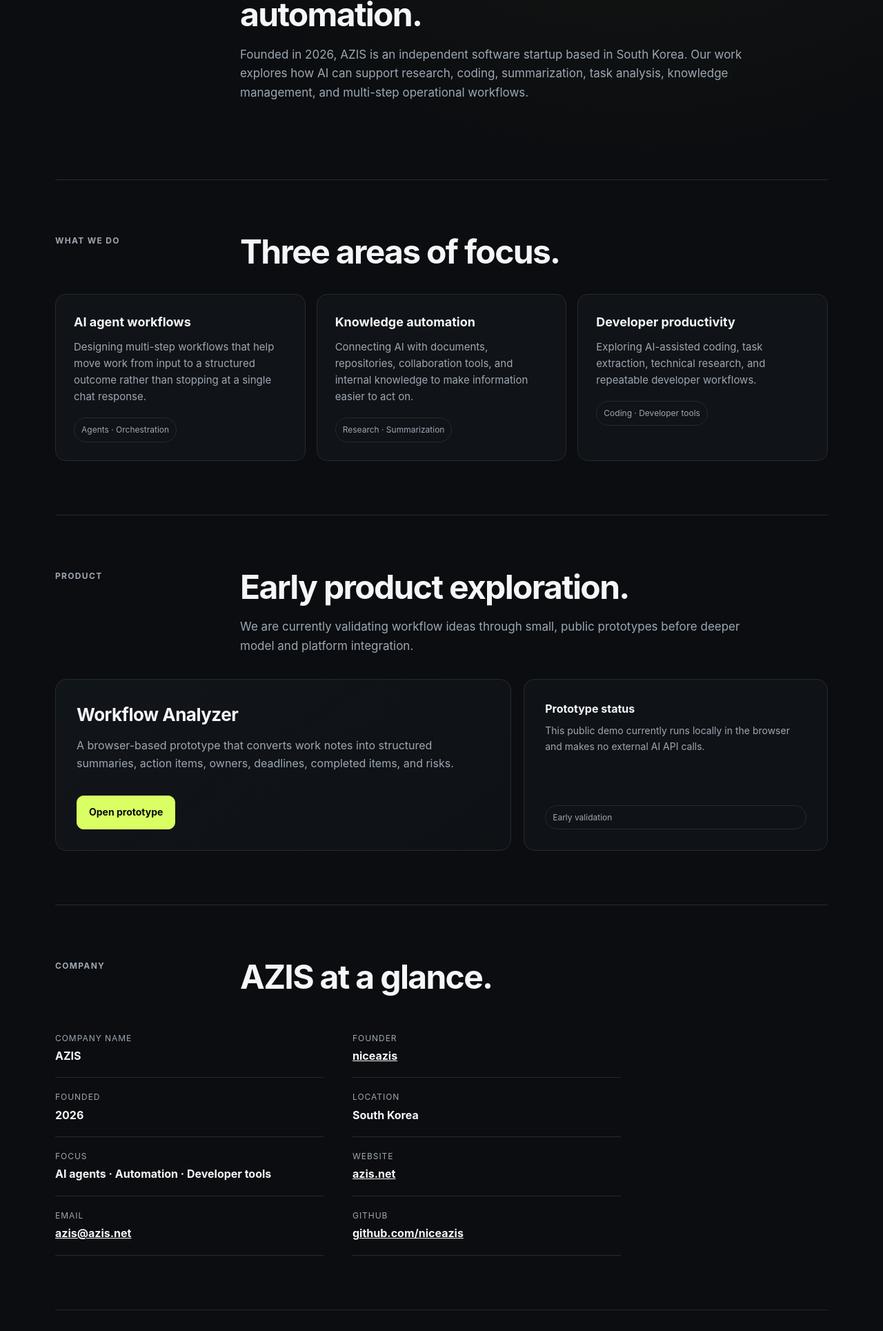
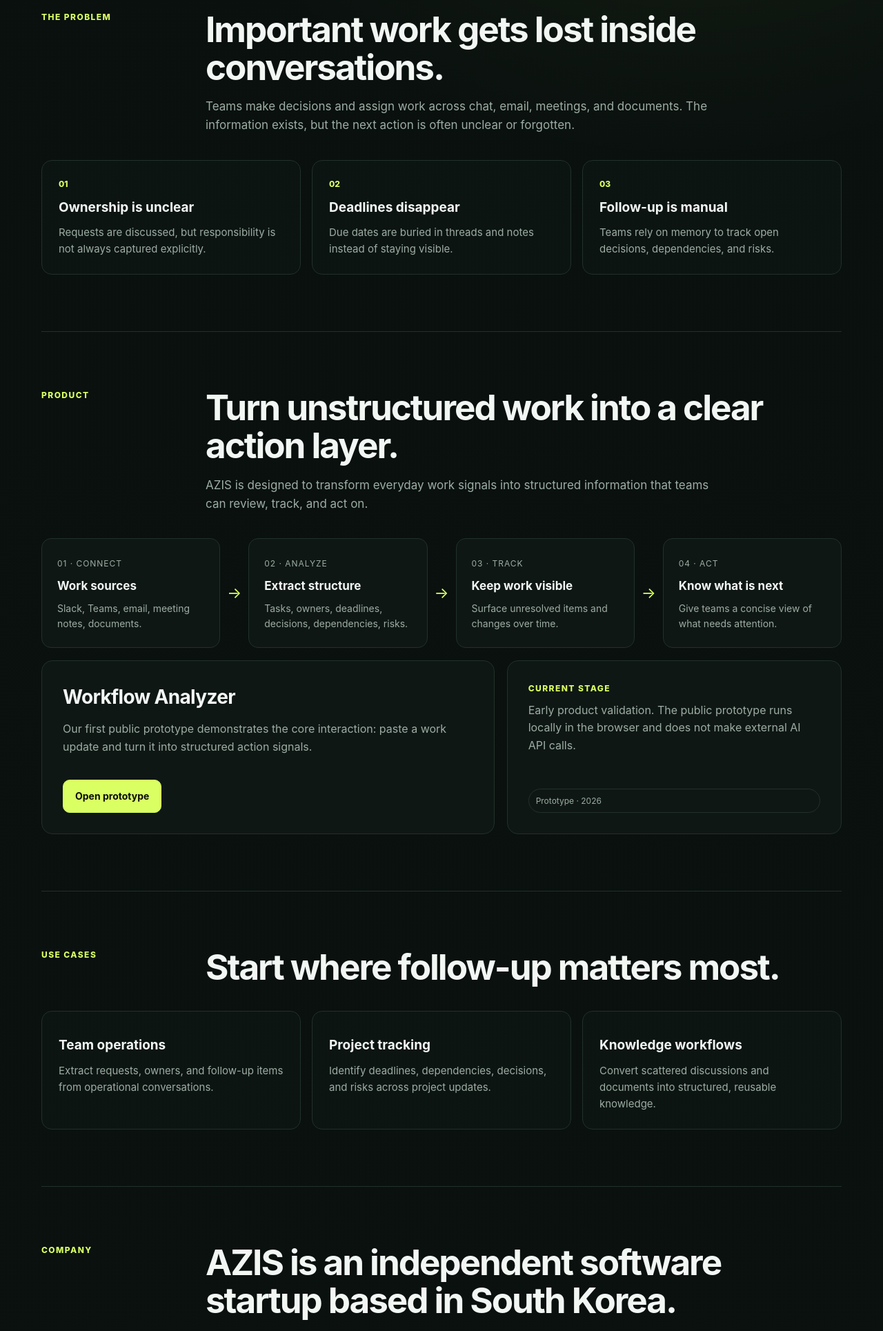
Before and after one commit to niceazis/azis-web, a plain HTML site: page public/index.html in a window 1280 px wide. Shown: the part 871-2800 px from the top of the page at 69% size. Drawn offline with Linux system fonts and the light colour scheme.

Commit message:
feat: refocus homepage on workflow intelligence product

```diff
--- a/public/index.html
+++ b/public/index.html
@@ -3,282 +3,33 @@
 <head>
   <meta charset="utf-8" />
   <meta name="viewport" content="width=device-width, initial-scale=1" />
-  <title>AZIS — AI Software & Automation</title>
-  <meta name="description" content="AZIS is a South Korea-based software startup building practical AI agents, workflow automation, and developer productivity tools." />
-  <meta property="og:title" content="AZIS — AI Software & Automation" />
-  <meta property="og:description" content="Practical AI agents, workflow automation, and developer tools." />
+  <title>AZIS — Turn work conversations into action</title>
+  <meta name="description" content="AZIS turns messages, emails, meeting notes, and documents into structured tasks, owners, deadlines, decisions, and risks." />
+  <meta property="og:title" content="AZIS — Turn work conversations into action" />
+  <meta property="og:description" content="From scattered work conversations to clear next actions." />
   <meta property="og:type" content="website" />
   <meta property="og:url" content="https://azis.net/" />
   <style>
-    :root {
-      --bg:#0b0d10;
-      --panel:#12161b;
-      --panel-soft:#0f1318;
-      --text:#f4f6f8;
-      --muted:#9da7b3;
-      --line:#242b33;
-      --accent:#d9ff63;
-      --max:1120px;
-    }
-
-    *{box-sizing:border-box}
-    html{scroll-behavior:smooth}
-    body{
-      margin:0;
-      font-family:Inter,ui-sans-serif,system-ui,-apple-system,BlinkMacSystemFont,"Segoe UI",sans-serif;
-      background:
-        radial-gradient(circle at 72% 8%,rgba(217,255,99,.08),transparent 28%),
-        var(--bg);
-      color:var(--text);
-      line-height:1.6;
-    }
-
-    a{color:inherit}
-    .wrap{width:min(calc(100% - 40px),var(--max));margin:0 auto}
-
-    nav{
-      min-height:78px;
-      display:flex;
-      align-items:center;
-      justify-content:space-between;
-      border-bottom:1px solid var(--line);
-    }
-
-    .brand{
-      font-weight:850;
-      letter-spacing:.16em;
-      text-decoration:none;
-    }
-
-    .nav-links{
-      display:flex;
-      gap:24px;
-      font-size:14px;
-      color:var(--muted);
-    }
-
-    .nav-links a{text-decoration:none}
-    .nav-links a:hover{color:var(--text)}
-
-    .hero{
-      padding:112px 0 94px;
-      max-width:920px;
-    }
-
-    .eyebrow{
-      color:var(--accent);
-      font-size:13px;
-      font-weight:800;
-      letter-spacing:.13em;
-      text-transform:uppercase;
-      margin-bottom:18px;
-    }
-
-    h1{
-      margin:0;
-      font-size:clamp(50px,8vw,94px);
-      line-height:.98;
-      letter-spacing:-.05em;
-      max-width:980px;
-    }
-
-    .lead{
-      margin:30px 0 0;
-      max-width:760px;
-      color:var(--muted);
-      font-size:clamp(18px,2.4vw,24px);
-    }
-
-    .cta-row{
-      display:flex;
-      flex-wrap:wrap;
-      gap:12px;
-      margin-top:34px;
-    }
-
-    .button{
-      display:inline-block;
-      padding:12px 17px;
-      border:1px solid var(--line);
-      border-radius:10px;
-      text-decoration:none;
-      font-weight:700;
-      font-size:14px;
-      background:transparent;
-    }
-
-    .button.primary{
-      color:#090b0e;
-      background:var(--accent);
-      border-color:var(--accent);
-    }
-
-    section{
-      padding:78px 0;
-      border-top:1px solid var(--line);
-    }
-
-    .section-head{
-      display:grid;
-      grid-template-columns:220px 1fr;
-      gap:48px;
-      margin-bottom:34px;
-    }
-
-    .kicker{
-      color:var(--muted);
-      font-size:12px;
-      font-weight:750;
-      letter-spacing:.11em;
-      text-transform:uppercase;
-    }
-
-    h2{
-      margin:0;
-      font-size:clamp(30px,4vw,48px);
-      line-height:1.1;
-      letter-spacing:-.035em;
-    }
-
-    .section-copy{
-      margin:18px 0 0;
-      color:var(--muted);
-      max-width:760px;
-      font-size:17px;
-    }
-
-    .grid{
-      display:grid;
-      grid-template-columns:repeat(3,1fr);
-      gap:16px;
-    }
-
-    .card{
-      padding:26px;
-      border:1px solid var(--line);
-      background:rgba(18,22,27,.72);
-      border-radius:15px;
-    }
-
-    .card h3{
-      margin:0 0 10px;
-      font-size:18px;
-    }
-
-    .card p{
-      margin:0;
-      color:var(--muted);
-      font-size:15px;
-    }
-
-    .pill{
-      display:inline-block;
-      margin-top:18px;
-      padding:7px 10px;
-      border:1px solid var(--line);
-      border-radius:999px;
-      color:var(--muted);
-      font-size:12px;
-    }
-
-    .product{
-      display:grid;
-      grid-template-columns:1.2fr .8fr;
-      gap:18px;
-    }
-
-    .product-main{
-      padding:30px;
-      border:1px solid var(--line);
-      background:linear-gradient(145deg,rgba(18,22,27,.88),rgba(15,19,24,.72));
-      border-radius:16px;
-    }
-
-    .product-main h3{
-      margin:0 0 12px;
-      font-size:26px;
-      letter-spacing:-.02em;
-    }
-
-    .product-main p{
-      margin:0;
-      color:var(--muted);
-      max-width:680px;
-    }
-
-    .product-side{
-      display:flex;
-      flex-direction:column;
-      justify-content:space-between;
-      padding:30px;
-      border:1px solid var(--line);
-      border-radius:16px;
-      background:var(--panel-soft);
-    }
-
-    .product-side strong{font-size:16px}
-    .product-side p{color:var(--muted);margin:8px 0 0;font-size:14px}
-
-    .facts{
-      display:grid;
-      grid-template-columns:repeat(2,1fr);
-      gap:0 42px;
-      max-width:820px;
-    }
-
-    .fact{
-      padding:18px 0;
-      border-bottom:1px solid var(--line);
-    }
-
-    .label{
-      display:block;
-      margin-bottom:4px;
-      color:var(--muted);
-      font-size:12px;
-      text-transform:uppercase;
-      letter-spacing:.08em;
-    }
-
-    .contact-box{
-      padding:30px;
-      border:1px solid var(--line);
-      border-radius:16px;
-      background:rgba(18,22,27,.72);
-      display:flex;
-      justify-content:space-between;
-      gap:20px;
-      align-items:center;
-    }
-
-    .contact-box p{
-      margin:4px 0 0;
-      color:var(--muted);
-    }
-
-    footer{
-      padding:34px 0 48px;
-      color:var(--muted);
-      font-size:13px;
-      border-top:1px solid var(--line);
-    }
-
-    .footer-row{
-      display:flex;
-      justify-content:space-between;
-      flex-wrap:wrap;
-      gap:20px;
-    }
-
-    @media(max-width:820px){
-      .nav-links{display:none}
-      .hero{padding:82px 0 68px}
-      .section-head,.product{grid-template-columns:1fr}
-      .grid{grid-template-columns:1fr}
-      .facts{grid-template-columns:1fr}
-      .contact-box{align-items:flex-start;flex-direction:column}
-      section{padding:60px 0}
-    }
+    :root{--bg:#09100e;--panel:#0f1714;--panel-2:#121d19;--text:#f2f7f4;--muted:#9cada4;--line:#223029;--accent:#d9ff63;--accent-soft:rgba(217,255,99,.10);--max:1160px}
+    *{box-sizing:border-box}html{scroll-behavior:smooth}
+    body{margin:0;font-family:Inter,ui-sans-serif,system-ui,-apple-system,BlinkMacSystemFont,"Segoe UI",sans-serif;background:radial-gradient(circle at 78% 7%,rgba(217,255,99,.10),transparent 24%),linear-gradient(180deg,#09100e 0%,#0a110f 100%);color:var(--text);line-height:1.6}
+    a{color:inherit}.wrap{width:min(calc(100% - 40px),var(--max));margin:0 auto}
+    nav{min-height:78px;display:flex;align-items:center;justify-content:space-between;border-bottom:1px solid var(--line);position:sticky;top:0;background:rgba(9,16,14,.86);backdrop-filter:blur(14px);z-index:5}
+    .brand{font-weight:900;letter-spacing:.16em;text-decoration:none}.nav-links{display:flex;gap:24px;color:var(--muted);font-size:14px}.nav-links a{text-decoration:none}.nav-links a:hover{color:var(--text)}
+    .hero{padding:116px 0 94px;display:grid;grid-template-columns:1.12fr .88fr;gap:56px;align-items:center}.eyebrow,.kicker{color:var(--accent);font-size:12px;font-weight:800;letter-spacing:.12em;text-transform:uppercase}
+    h1{margin:16px 0 22px;font-size:clamp(50px,7.5vw,90px);line-height:.98;letter-spacing:-.055em}.lead{margin:0;color:var(--muted);font-size:clamp(18px,2.2vw,23px);max-width:760px}
+    .cta-row{display:flex;flex-wrap:wrap;gap:12px;margin-top:34px}.button{display:inline-block;padding:12px 17px;border:1px solid var(--line);border-radius:10px;text-decoration:none;font-weight:750;font-size:14px}.button.primary{background:var(--accent);border-color:var(--accent);color:#0a0d0b}.button:hover{transform:translateY(-1px)}
+    .hero-card{border:1px solid var(--line);border-radius:18px;background:linear-gradient(160deg,var(--panel-2),var(--panel));padding:22px;box-shadow:0 24px 80px rgba(0,0,0,.28)}.hero-card .source{color:var(--muted);font-size:13px;margin-bottom:16px}
+    .msg{padding:12px 14px;border:1px solid var(--line);border-radius:10px;background:#0b1310;margin-bottom:10px;font-size:14px}.arrow{color:var(--accent);font-size:20px;margin:14px 0}.signal-grid{display:grid;grid-template-columns:1fr 1fr;gap:10px}.signal{padding:12px;border:1px solid var(--line);border-radius:10px;background:var(--accent-soft)}.signal span{display:block;color:var(--muted);font-size:11px;text-transform:uppercase;letter-spacing:.08em}.signal strong{font-size:14px}
+    section{padding:82px 0;border-top:1px solid var(--line)}.section-head{display:grid;grid-template-columns:190px 1fr;gap:48px;margin-bottom:36px}.section-head h2{margin:0;font-size:clamp(32px,4vw,52px);line-height:1.08;letter-spacing:-.04em}.section-copy{margin:16px 0 0;color:var(--muted);font-size:17px;max-width:760px}
+    .problem-grid,.use-grid{display:grid;grid-template-columns:repeat(3,1fr);gap:16px}.card{padding:24px;border:1px solid var(--line);border-radius:15px;background:rgba(15,23,20,.72)}.card .num{color:var(--accent);font-size:12px;font-weight:800}.card h3{margin:10px 0 9px;font-size:19px}.card p{margin:0;color:var(--muted);font-size:15px}
+    .flow{display:grid;grid-template-columns:1fr auto 1fr auto 1fr auto 1fr;align-items:stretch;gap:10px}.flow-step{padding:22px;border:1px solid var(--line);border-radius:14px;background:var(--panel)}.flow-step span{color:var(--muted);font-size:12px;text-transform:uppercase;letter-spacing:.08em}.flow-step strong{display:block;margin-top:7px;font-size:17px}.flow-step p{margin:8px 0 0;color:var(--muted);font-size:14px}.flow-arrow{display:flex;align-items:center;color:var(--accent);font-size:22px}
+    .product{display:grid;grid-template-columns:1.15fr .85fr;gap:18px}.product-main,.product-side{padding:30px;border:1px solid var(--line);border-radius:16px;background:var(--panel)}.product-main h3{font-size:28px;margin:0 0 12px;letter-spacing:-.025em}.product-main p,.product-side p{color:var(--muted);margin:0}.product-side{display:flex;flex-direction:column;justify-content:space-between}.status{display:inline-block;margin-top:22px;padding:7px 10px;border:1px solid var(--line);border-radius:999px;color:var(--muted);font-size:12px}
+    .facts{display:grid;grid-template-columns:repeat(2,1fr);gap:0 42px;max-width:850px}.fact{padding:18px 0;border-bottom:1px solid var(--line)}.label{display:block;color:var(--muted);font-size:12px;text-transform:uppercase;letter-spacing:.08em;margin-bottom:5px}
+    .contact-box{display:flex;align-items:center;justify-content:space-between;gap:20px;padding:30px;border:1px solid var(--line);border-radius:16px;background:var(--panel)}.contact-box h2{margin:6px 0 0;font-size:32px}.contact-box p{margin:4px 0 0;color:var(--muted)}
+    footer{padding:34px 0 48px;color:var(--muted);font-size:13px;border-top:1px solid var(--line)}.footer-row{display:flex;justify-content:space-between;gap:20px;flex-wrap:wrap}
+    @media(max-width:900px){.hero{grid-template-columns:1fr}.section-head{grid-template-columns:1fr}.problem-grid,.use-grid{grid-template-columns:1fr}.flow{grid-template-columns:1fr}.flow-arrow{transform:rotate(90deg);justify-content:center}.product{grid-template-columns:1fr}.facts{grid-template-columns:1fr}}
+    @media(max-width:680px){.nav-links{display:none}.hero{padding:82px 0 66px}.signal-grid{grid-template-columns:1fr}section{padding:60px 0}.contact-box{align-items:flex-start;flex-direction:column}}
   </style>
 </head>
 <body>
@@ -286,164 +37,52 @@
     <nav>
       <a class="brand" href="/">AZIS</a>
       <div class="nav-links" aria-label="Primary navigation">
-        <a href="#about">About</a>
-        <a href="#work">What we do</a>
-        <a href="#product">Product</a>
-        <a href="#company">Company</a>
-        <a href="#contact">Contact</a>
+        <a href="#problem">Problem</a><a href="#product">Product</a><a href="#use-cases">Use cases</a><a href="#company">Company</a><a href="#contact">Contact</a>
       </div>
     </nav>
-
     <main>
       <header class="hero">
-        <div class="eyebrow">Independent software startup · South Korea</div>
-        <h1>Building useful AI for real work.</h1>
-        <p class="lead">
-          AZIS develops practical AI agents, workflow automation, and developer productivity tools.
-          We focus on turning repetitive knowledge work into clear, reliable, multi-step workflows.
-        </p>
-        <div class="cta-row">
-          <a class="button primary" href="#about">About AZIS</a>
-          <a class="button" href="/demo/">View prototype</a>
-          <a class="button" href="mailto:azis@azis.net">azis@azis.net</a>
+        <div>
+          <div class="eyebrow">Work intelligence for teams</div>
+          <h1>From work conversations to actions.</h1>
+          <p class="lead">AZIS turns messages, emails, meeting notes, and documents into structured tasks, owners, deadlines, decisions, and risks.</p>
+          <div class="cta-row"><a class="button primary" href="/demo/">Try the prototype</a><a class="button" href="#product">See how it works</a></div>
         </div>
+        <aside class="hero-card" aria-label="Example workflow extraction">
+          <div class="source">Example input</div>
+          <div class="msg">Sarah will approve the final design by Friday.</div><div class="msg">Minho needs to update pricing after approval.</div><div class="msg">Launch may slip if approval is delayed.</div>
+          <div class="arrow">↓</div>
+          <div class="signal-grid"><div class="signal"><span>Task</span><strong>Update pricing</strong></div><div class="signal"><span>Owner</span><strong>Minho</strong></div><div class="signal"><span>Deadline</span><strong>Friday</strong></div><div class="signal"><span>Risk</span><strong>Launch delay</strong></div></div>
+        </aside>
       </header>
-
-      <section id="about">
-        <div class="section-head">
-          <div class="kicker">About</div>
-          <div>
-            <h2>Software built around practical automation.</h2>
-            <p class="section-copy">
-              Founded in 2026, AZIS is an independent software startup based in South Korea.
-              Our work explores how AI can support research, coding, summarization, task analysis,
-              knowledge management, and multi-step operational workflows.
-            </p>
-          </div>
+      <section id="problem">
+        <div class="section-head"><div class="kicker">The problem</div><div><h2>Important work gets lost inside conversations.</h2><p class="section-copy">Teams make decisions and assign work across chat, email, meetings, and documents. The information exists, but the next action is often unclear or forgotten.</p></div></div>
+        <div class="problem-grid"><article class="card"><div class="num">01</div><h3>Ownership is unclear</h3><p>Requests are discussed, but responsibility is not always captured explicitly.</p></article><article class="card"><div class="num">02</div><h3>Deadlines disappear</h3><p>Due dates are buried in threads and notes instead of staying visible.</p></article><article class="card"><div class="num">03</div><h3>Follow-up is manual</h3><p>Teams rely on memory to track open decisions, dependencies, and risks.</p></article></div>
+      </section>
+      <section id="product">
+        <div class="section-head"><div class="kicker">Product</div><div><h2>Turn unstructured work into a clear action layer.</h2><p class="section-copy">AZIS is designed to transform everyday work signals into structured information that teams can review, track, and act on.</p></div></div>
+        <div class="flow">
+          <div class="flow-step"><span>01 · Connect</span><strong>Work sources</strong><p>Slack, Teams, email, meeting notes, documents.</p></div><div class="flow-arrow">→</div>
+          <div class="flow-step"><span>02 · Analyze</span><strong>Extract structure</strong><p>Tasks, owners, deadlines, decisions, dependencies, risks.</p></div><div class="flow-arrow">→</div>
+          <div class="flow-step"><span>03 · Track</span><strong>Keep work visible</strong><p>Surface unresolved items and changes over time.</p></div><div class="flow-arrow">→</div>
+          <div class="flow-step"><span>04 · Act</span><strong>Know what is next</strong><p>Give teams a concise view of what needs attention.</p></div>
+        </div>
+        <div class="product" style="margin-top:18px">
+          <div class="product-main"><h3>Workflow Analyzer</h3><p>Our first public prototype demonstrates the core interaction: paste a work update and turn it into structured action signals.</p><div class="cta-row"><a class="button primary" href="/demo/">Open prototype</a></div></div>
+          <div class="product-side"><div><div class="kicker">Current stage</div><p style="margin-top:10px">Early product validation. The public prototype runs locally in the browser and does not make external AI API calls.</p></div><span class="status">Prototype · 2026</span></div>
         </div>
       </section>
-
-      <section id="work">
-        <div class="section-head">
-          <div class="kicker">What we do</div>
-          <div>
-            <h2>Three areas of focus.</h2>
-          </div>
-        </div>
-
-        <div class="grid">
-          <article class="card">
-            <h3>AI agent workflows</h3>
-            <p>Designing multi-step workflows that help move work from input to a structured outcome rather than stopping at a single chat response.</p>
-            <span class="pill">Agents · Orchestration</span>
-          </article>
-          <article class="card">
-            <h3>Knowledge automation</h3>
-            <p>Connecting AI with documents, repositories, collaboration tools, and internal knowledge to make information easier to act on.</p>
-            <span class="pill">Research · Summarization</span>
-          </article>
-          <article class="card">
-            <h3>Developer productivity</h3>
-            <p>Exploring AI-assisted coding, task extraction, technical research, and repeatable developer workflows.</p>
-            <span class="pill">Coding · Developer tools</span>
-          </article>
-        </div>
+      <section id="use-cases">
+        <div class="section-head"><div class="kicker">Use cases</div><div><h2>Start where follow-up matters most.</h2></div></div>
+        <div class="use-grid"><article class="card"><h3>Team operations</h3><p>Extract requests, owners, and follow-up items from operational conversations.</p></article><article class="card"><h3>Project tracking</h3><p>Identify deadlines, dependencies, decisions, and risks across project updates.</p></article><article class="card"><h3>Knowledge workflows</h3><p>Convert scattered discussions and documents into structured, reusable knowledge.</p></article></div>
       </section>
-
-      <section id="product">
-        <div class="section-head">
-          <div class="kicker">Product</div>
-          <div>
-            <h2>Early product exploration.</h2>
-            <p class="section-copy">
-              We are currently validating workflow ideas through small, public prototypes before deeper model and platform integration.
-            </p>
-          </div>
-        </div>
-
-        <div class="product">
-          <div class="product-main">
-            <h3>Workflow Analyzer</h3>
-            <p>
-              A browser-based prototype that converts work notes into structured summaries,
-              action items, owners, deadlines, completed items, and risks.
-            </p>
-            <div class="cta-row">
-              <a class="button primary" href="/demo/">Open prototype</a>
-            </div>
-          </div>
-          <div class="product-side">
-            <div>
-              <strong>Prototype status</strong>
-              <p>This public demo currently runs locally in the browser and makes no external AI API calls.</p>
-            </div>
-            <span class="pill">Early validation</span>
-          </div>
-        </div>
+      <section id="company">
+        <div class="section-head"><div class="kicker">Company</div><div><h2>AZIS is an independent software startup based in South Korea.</h2><p class="section-copy">Founded in 2026, we are building practical software around AI-assisted work automation and structured knowledge workflows.</p></div></div>
+        <div class="facts"><div class="fact"><span class="label">Company</span><strong>AZIS</strong></div><div class="fact"><span class="label">Founder</span><strong><a href="https://github.com/niceazis" target="_blank" rel="noopener noreferrer">niceazis</a></strong></div><div class="fact"><span class="label">Founded</span><strong>2026</strong></div><div class="fact"><span class="label">Location</span><strong>South Korea</strong></div><div class="fact"><span class="label">Website</span><strong><a href="https://azis.net">azis.net</a></strong></div><div class="fact"><span class="label">GitHub</span><strong><a href="https://github.com/niceazis" target="_blank" rel="noopener noreferrer">github.com/niceazis</a></strong></div></div>
       </section>
-
-      <section id="company">
-        <div class="section-head">
-          <div class="kicker">Company</div>
-          <div>
-            <h2>AZIS at a glance.</h2>
-          </div>
-        </div>
-
-        <div class="facts">
-          <div class="fact">
-            <span class="label">Company name</span>
-            <strong>AZIS</strong>
-          </div>
-          <div class="fact">
-            <span class="label">Founder</span>
-            <strong><a href="https://github.com/niceazis" target="_blank" rel="noopener noreferrer">niceazis</a></strong>
-          </div>
-          <div class="fact">
-            <span class="label">Founded</span>
-            <strong>2026</strong>
-          </div>
-          <div class="fact">
-            <span class="label">Location</span>
-            <strong>South Korea</strong>
-          </div>
-          <div class="fact">
-            <span class="label">Focus</span>
-            <strong>AI agents · Automation · Developer tools</strong>
-          </div>
-          <div class="fact">
-            <span class="label">Website</span>
-            <strong><a href="https://azis.net">azis.net</a></strong>
-          </div>
-          <div class="fact">
-            <span class="label">Email</span>
-            <strong><a href="mailto:azis@azis.net">azis@azis.net</a></strong>
-          </div>
-          <div class="fact">
-            <span class="label">GitHub</span>
-            <strong><a href="https://github.com/niceazis" target="_blank" rel="noopener noreferrer">github.com/niceazis</a></strong>
-          </div>
-        </div>
-      </section>
-
-      <section id="contact">
-        <div class="contact-box">
-          <div>
-            <div class="kicker">Contact</div>
-            <h2>Talk to AZIS.</h2>
-            <p>For product, technical, or partnership inquiries.</p>
-          </div>
-          <a class="button primary" href="mailto:azis@azis.net">azis@azis.net</a>
-        </div>
-      </section>
+      <section id="contact"><div class="contact-box"><div><div class="kicker">Contact</div><h2>Talk to AZIS.</h2><p>Product, technical, or partnership inquiries.</p></div><a class="button primary" href="mailto:azis@azis.net">azis@azis.net</a></div></section>
     </main>
-
-    <footer>
-      <div class="footer-row">
-        <span>© 2026 AZIS</span>
-        <span>South Korea · <a href="mailto:azis@azis.net">azis@azis.net</a></span>
-      </div>
-    </footer>
+    <footer><div class="footer-row"><span>© 2026 AZIS</span><span>South Korea · <a href="mailto:azis@azis.net">azis@azis.net</a></span></div></footer>
   </div>
 </body>
 </html>
```
